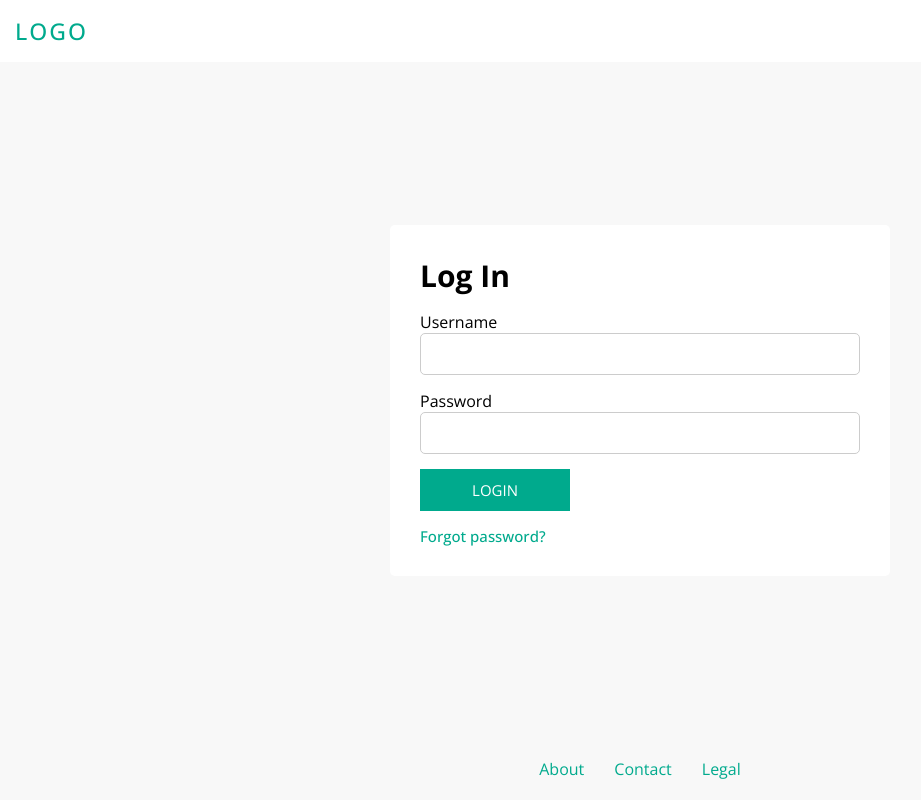
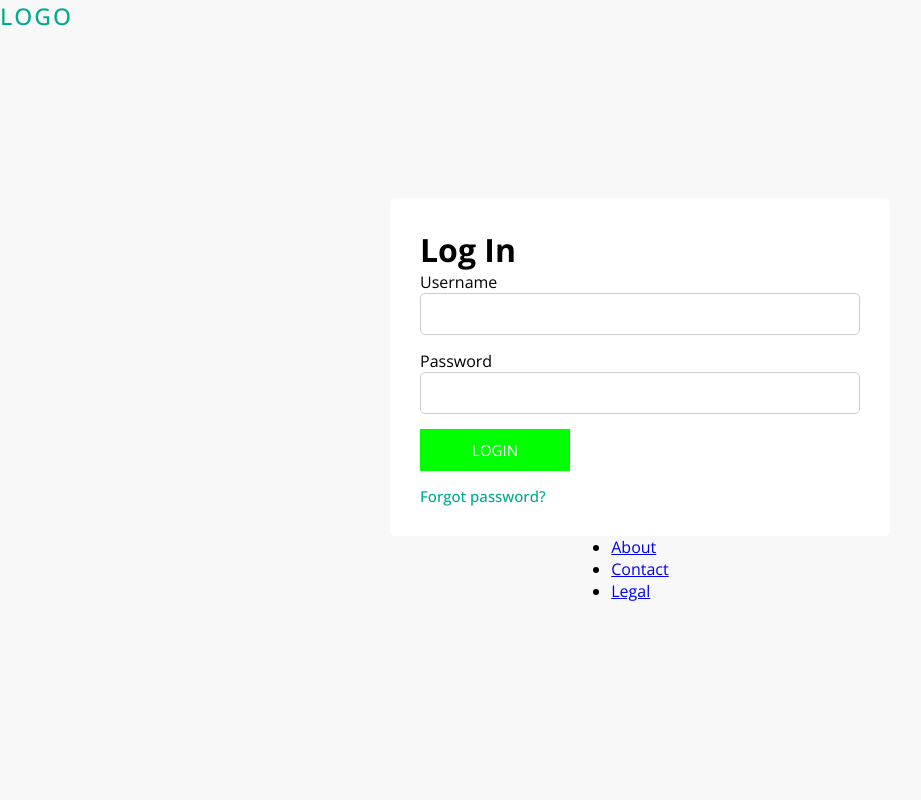
Before and after one commit to csmitherman/pr-interview, a plain HTML site: page index.html in a window 1280 px wide. Shown: the whole page, without its empty margins (0-921 px from the left). Drawn offline with nearby package versions, Linux system fonts and the light colour scheme.

Commit message:
awesome update to branch

```diff
--- a/index.html
+++ b/index.html
@@ -12,22 +12,22 @@
     <link rel="stylesheet" href="style.css">
 </head>
 <body>
-    <div class="header">
+    <header>
         <div class="logo">
             <p>Logo</p>
         </div>
-    </div>
+    </header>
     <div class="container-wrapper">
         <div class="container">
-            <h3>Log In</h3>
+            <h1>Log In</h1>
             <div class="login">
                 <div class="input-container">
                     <label id="fname-label">Username</label>
-                    <input type="text" aria-labelledby="username-label"/>
+                    <input type="text" id="username" aria-labelledby="username-label"/>
                 </div>
                 <div class="input-container">
                     <label id="password-label">Password</label>
-                    <input type="password" aria-labelledby="password-label"/>
+                    <input type="password" id="password" aria-labelledby="password-label"/>
                 </div>
                 <button>Login</button>
                 <button id="forgot-password" class="ghost">Forgot password?</button>
@@ -35,8 +35,8 @@
         </div>
         <div class="modal-wrapper" id="modal">
             <div class="modal">
-                <h3>Forgot Password</h3>
-                <p>Please enter your username below to begin password recovery</p>
+                <h1>Forgot Password</h1>
+                <p style="margin-bottom: 15px;">Please enter your username below to begin password recovery</p>
                 <div class="input-container">
                     <label id="fname-label">Username</label>
                     <input type="text" aria-labelledby="username-label"/>
@@ -45,8 +45,8 @@
                 <i class="material-icons" id="close-modal">close</i>
             </div>
         </div>
-        <div class="footer">
-            <ul>
+        <footer>
+            <ul id="footer-menu">
                 <li>
                     <a href="#">About</a>
                 </li>
@@ -57,7 +57,7 @@
                     <a href="#">Legal</a>
                 </li>
             </ul>
-        </div>
+        </footer>
     </div>
 </body>
 <script src="scripts.js"></script>
--- a/scripts.js
+++ b/scripts.js
@@ -1,13 +1,27 @@
 var close = document.querySelector("#close-modal");
 
 close.addEventListener("click", function () {
+    console.log("testing");
     var modal = document.querySelector("#modal");
     modal.classList.remove("visible");
 });
 
+var username = document.querySelector("#username");
+var password = document.querySelector("#password");
+
+// Change aria-labelledby to aria-label
+username.setAttribute("aria-label", "username-label");
+password.setAttribute("aria-label", "password-label");
+
 var forgotPassword = document.querySelector("#forgot-password");
 
-forgotPassword.addEventListener("click", function () {
-    var modal = document.querySelector("#modal");
-    modal.classList.add("visible");
+forgotPassword.setAttribute("role", "button");
+
+var footerMenu = document.querySelector("#footer-menu");
+var menuItems = document.querySelectorAll("#footer-menu li");
+
+footerMenu.setAttribute("role", "menubar");
+
+menuItems.forEach(function (item) {
+    item.setAttribute("role", "menuitem")
 });
--- a/style.css
+++ b/style.css
@@ -32,6 +32,7 @@ body {
     justify-content: center;
     flex-flow: column;
     background: rgba(0,0,0,.5);
+    z-index: -1;
 }
 
 .container,
@@ -66,7 +67,7 @@ button {
     align-items: center;
     justify-content: center;
     text-align: center;
-    background: #00AA8D;
+    background: lime;
     border: none;
     height: 42px;
     width: 150px;
@@ -122,6 +123,7 @@ button.ghost {
     display: flex;
     align-items: center;
     justify-content: center;
+    position: relative
 }
 
 .footer li {
```
